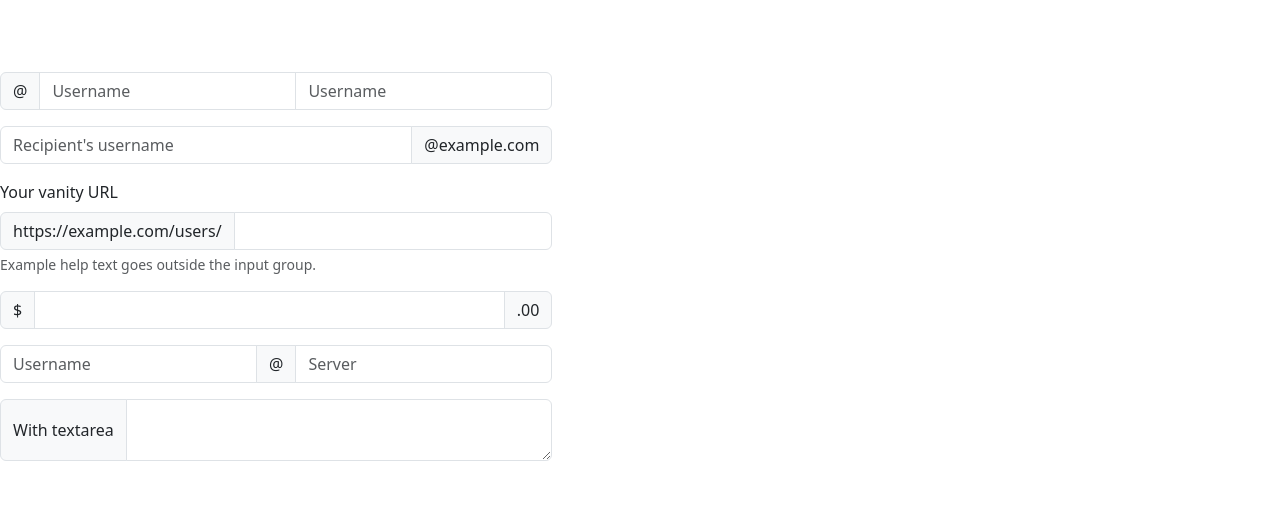
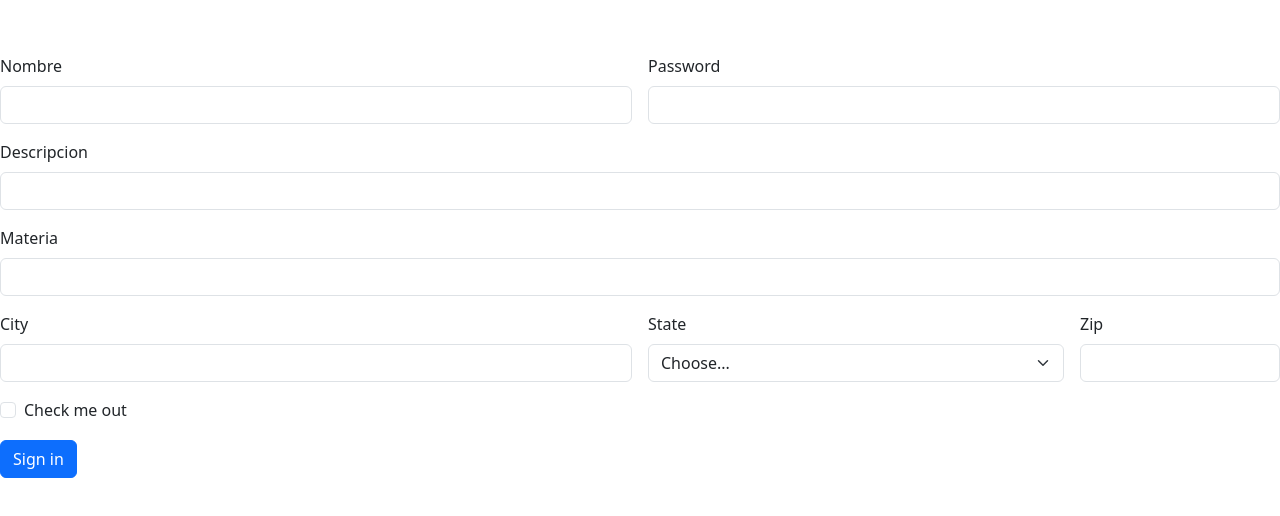
Before and after one commit to DashSoma/ExamenII, a React (Vite) app: page / in a window 1280 px wide. Shown: the part 134-650 px from the top of the page. Built offline with nearby package versions, Linux system fonts and the light colour scheme.

Commit message:
Creacion de input en el componente
Se realizan varios input en Task, donde falta acomodar y agregar mas detalles

```diff
--- /dev/null
+++ b/src/components/Label.jsx
@@ -0,0 +1,11 @@
+const Label = ({ id, titulo }) => {
+  return (
+    <>
+      <label htmlFor={id} className="form-label">
+        {titulo}
+      </label>
+    </>
+  );
+};
+
+export default Label;
--- a/src/components/TaskInput.jsx
+++ /dev/null
@@ -1,15 +0,0 @@
-const TaskInput =()=> {
-    return (
-      <>
-<input
-            type="text"
-            className="form-control"
-            placeholder="Username"
-            aria-label="Username"
-            aria-describedby="basic-addon1"
-          />
-          </>
-);
-}
-
-export default TaskInput;
--- /dev/null
+++ b/src/components/TaskLayout.jsx
@@ -0,0 +1,14 @@
+const TaskInput = ({ tipo, nombre }) => {
+  return (
+    <>
+      <input
+        type={tipo}
+        className="form-control"
+        id="inputEmail4"
+        placeholder={nombre}
+      />
+    </>
+  );
+};
+
+export default TaskInput;
--- a/src/components/Tasks.jsx
+++ b/src/components/Tasks.jsx
@@ -1,92 +1,93 @@
-import TaskInput from "./TaskInput";
+import TaskLayout from "./TaskLayout";
+import Label from "./Label";
 
 function Tasks() {
   return (
     <>
-      <>
-        <div className="input-group mb-3">
-          <span className="input-group-text" id="basic-addon1">
-            @
-          </span>
-          <input
+      <form className="row g-3">
+        <div className="col-md-6">
+          <label htmlFor="inputNamel14" className="form-label">
+            Nombre
+          </label>
+          <TaskLayout
             type="text"
             className="form-control"
-            placeholder="Username"
-            aria-label="Username"
-            aria-describedby="basic-addon1"
-          />
-          <TaskInput>
+            id="inputName4"
+            placeholder="Nombre"
+          ></TaskLayout>
+        </div>
+        <div className="col-md-6">
+          <label htmlFor="inputPassword4" className="form-label">
+            Password
+          </label>
+          <TaskLayout
+            type="password"
+            className="form-control"
+            id="inputPassword4"
+            placeholder="Contraseña"
+          ></TaskLayout>
+        </div>
+        <div className="col-12">
+          <label htmlFor="inputAddress" className="form-label">
+            Descripcion
+          </label>
+          <TaskLayout
             type="text"
             className="form-control"
-            placeholder="Username"
-            aria-label="Username"
-            aria-describedby="basic-addon1"
-            </TaskInput>
+            id="inputAddress4"
+            placeholder="Labor por hacer"
+          ></TaskLayout>
         </div>
-        <div className="input-group mb-3">
-          <input
+        <div className="col-12">
+          <label htmlFor="inputAddress2" className="form-label">
+            Materia
+          </label>
+          <TaskLayout
             type="text"
             className="form-control"
-            placeholder="Recipient's username"
-            aria-label="Recipient's username"
-            aria-describedby="basic-addon2"
-          />
-          <span className="input-group-text" id="basic-addon2">
-            @example.com
-          </span>
+            id="inputAddress2"
+            placeholder="Materia"
+          ></TaskLayout>
         </div>
-        <div className="mb-3">
-          <label htmlFor="basic-url" className="form-label">
-            Your vanity URL
+        <div className="col-md-6">
+          <label htmlFor="inputCity" className="form-label">
+            City
           </label>
-          <div className="input-group">
-            <span className="input-group-text" id="basic-addon3">
-              https://example.com/users/
-            </span>
+          <input type="text" className="form-control" id="inputCity" />
+        </div>
+        <div className="col-md-4">
+          <label htmlFor="inputState" className="form-label">
+            State
+          </label>
+          <select id="inputState" className="form-select">
+            <option selected="">Choose...</option>
+            <option>...</option>
+          </select>
+        </div>
+        <div className="col-md-2">
+          <label htmlFor="inputZip" className="form-label">
+            Zip
+          </label>
+          <input type="text" className="form-control" id="inputZip" />
+        </div>
+        <div className="col-12">
+          <div className="form-check">
             <input
-              type="text"
-              className="form-control"
-              id="basic-url"
-              aria-describedby="basic-addon3 basic-addon4"
+              className="form-check-input"
+              type="checkbox"
+              id="gridCheck"
             />
-          </div>
-          <div className="form-text" id="basic-addon4">
-            Example help text goes outside the input group.
+            <label className="form-check-label" htmlFor="gridCheck">
+              Check me out
+            </label>
           </div>
         </div>
-        <div className="input-group mb-3">
-          <span className="input-group-text">$</span>
-          <input
-            type="text"
-            className="form-control"
-            aria-label="Amount (to the nearest dollar)"
-          />
-          <span className="input-group-text">.00</span>
+        <div className="col-12">
+          <button type="submit" className="btn btn-primary">
+            Sign in
+          </button>
         </div>
-        <div className="input-group mb-3">
-          <input
-            type="text"
-            className="form-control"
-            placeholder="Username"
-            aria-label="Username"
-          />
-          <span className="input-group-text">@</span>
-          <input
-            type="text"
-            className="form-control"
-            placeholder="Server"
-            aria-label="Server"
-          />
-        </div>
-        <div className="input-group">
-          <span className="input-group-text">With textarea</span>
-          <textarea
-            className="form-control"
-            aria-label="With textarea"
-            defaultValue={""}
-          />
-        </div>
-      </>
+      </form>
     </>
   );
 }
```
